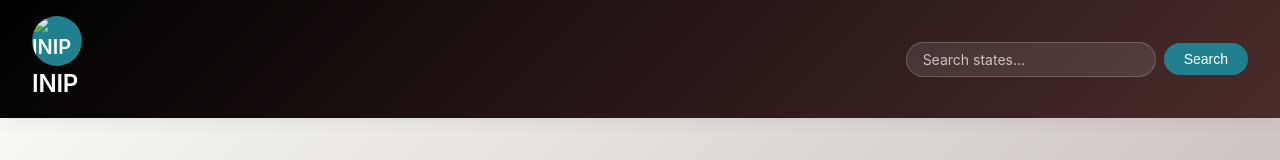
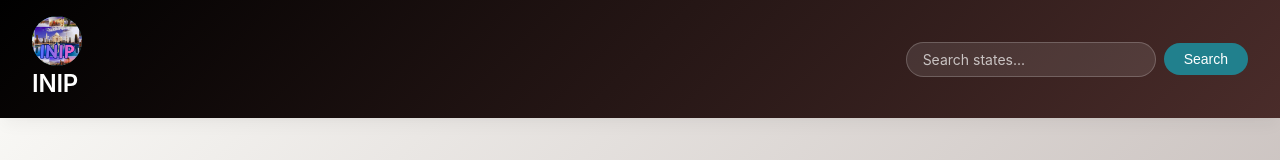
Before and after one commit to Somi715/Web-development_02, a plain HTML site: page index.html in a window 1280 px wide. Shown: the top 160 px of the page. Drawn offline with Linux system fonts and the light colour scheme; a web font is replaced by a local one.

Commit message:
index.html

```diff
--- a/index.html
+++ b/index.html
@@ -12,7 +12,7 @@
         <div class="logo-container">
             <button class="back-arrow" onclick="goHome()">←</button>
             <div class="logo">
-    <img src="pictures/logo.png" alt="INIP Logo">
+    <img src="logo.png" alt="INIP Logo">
 </div>
 
             <div class="site-title">INIP</div>
@@ -74,4 +74,5 @@
 
     <script src="script.js"></script>
 </body>
+
 </html>
```
